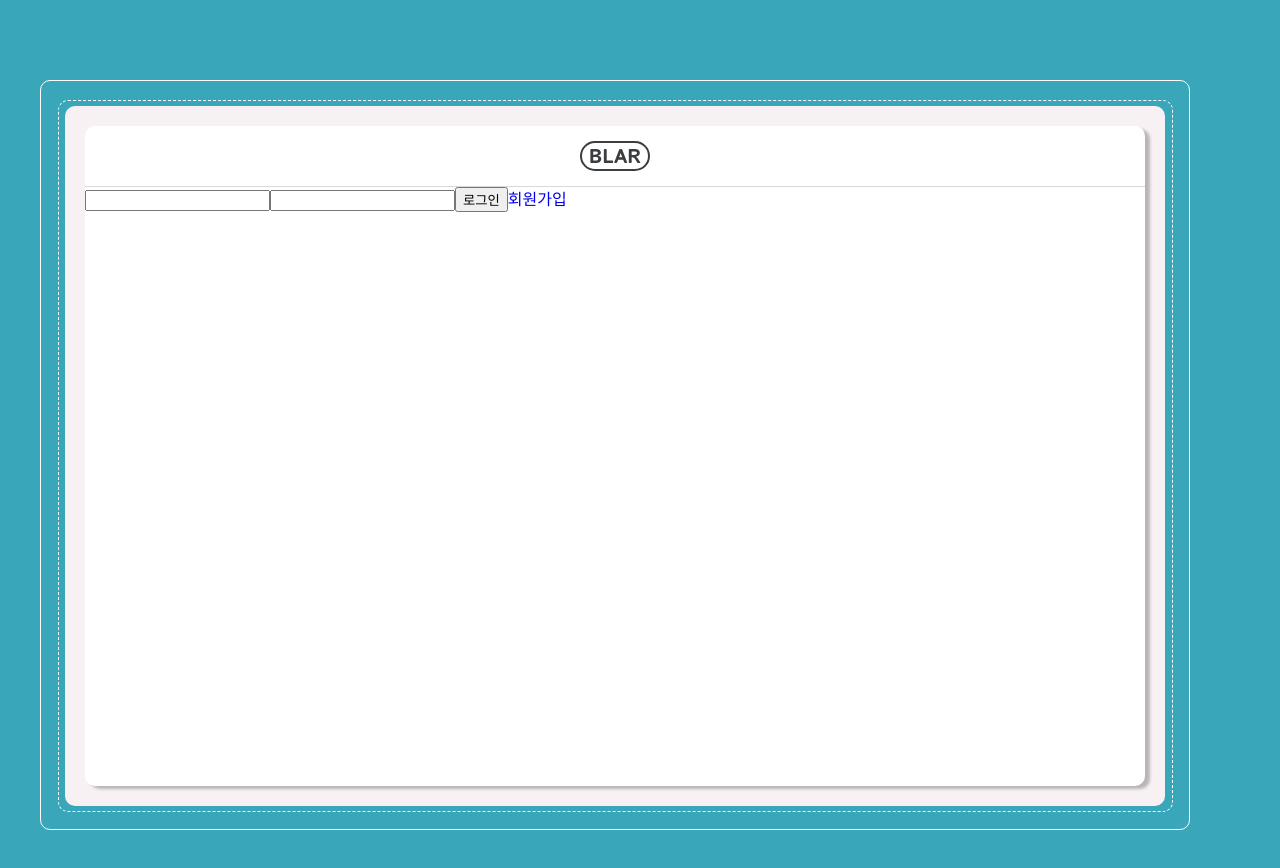
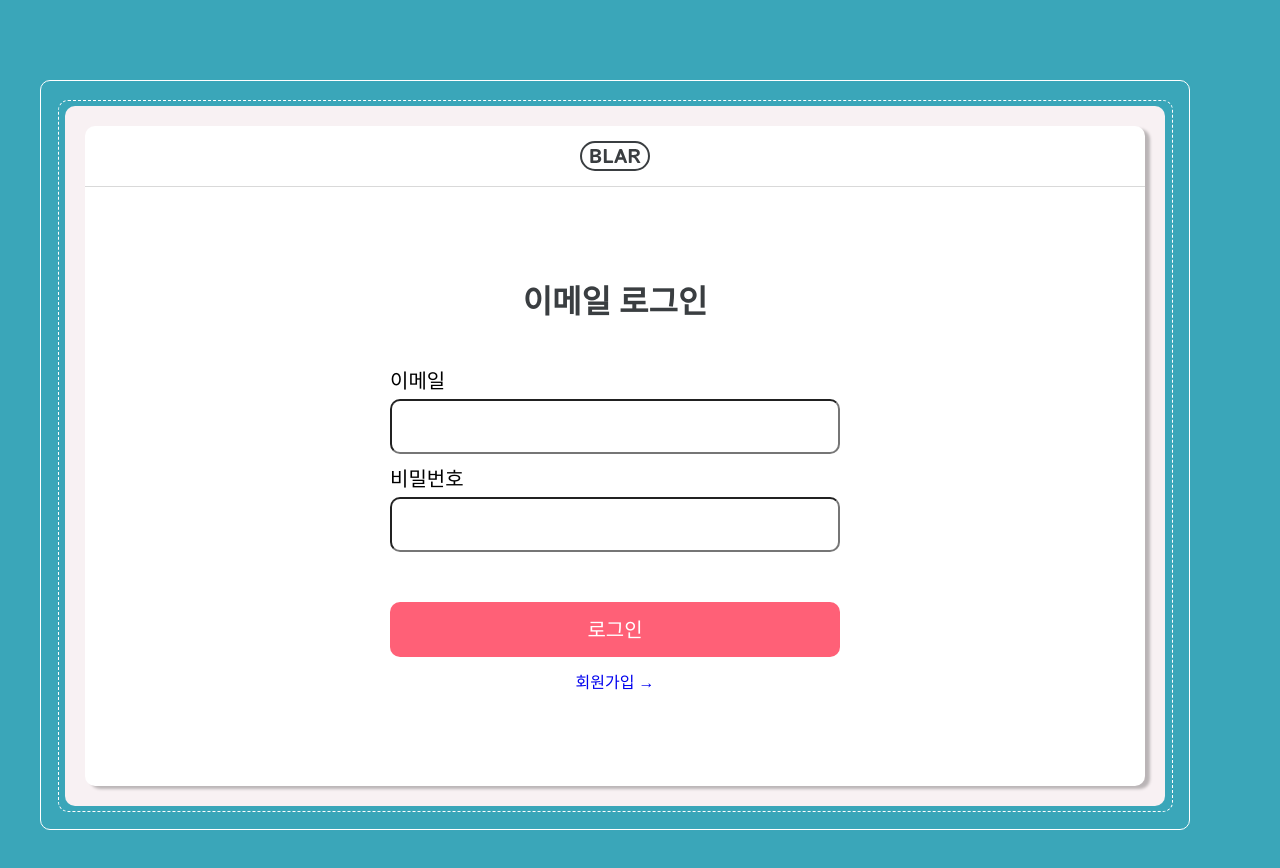
Before and after one commit to Naeil-Baeum-Camp-React/newsfeed-project, a React (Vite) app: page /login/email in a window 1280 px wide. Shown: the top 868 px of the page. Built offline with nearby package versions, Linux system fonts and the light colour scheme.

Commit message:
stlye : style/join

```diff
--- a/src/pages/Login/LoginMainPage.jsx
+++ b/src/pages/Login/LoginMainPage.jsx
@@ -8,7 +8,7 @@ import styled from 'styled-components';
 import emailImage from '../../asset/email.svg';
 import gitImage from '../../asset/github.svg';
 import { setDataToLocal } from '../../utils/storageFunc';
-import { StLoginContainer, StTitle } from './LoginStyle';
+import { StButtonBox, StJoinButton, StLoginContainer, StTitle } from './LoginStyle';
 
 function LoginMainPage() {
   const navigate = useNavigate();
@@ -68,21 +68,6 @@ const StButtonContainer = styled.div`
   align-items: center;
   gap: 15px;
 `;
-const StButtonBox = styled.div`
-  width: 450px;
-  height: 65px;
-  display: flex;
-  justify-content: center;
-  align-items: center;
-  gap: 10px;
-  font-size: 20px;
-  border-radius: 10px;
-  img {
-    height: 30px;
-    width: 30px;
-    margin-bottom: 5px;
-  }
-`;
 const StEmailBox = styled(StButtonBox)`
   cursor: pointer;
   color: white;
@@ -106,14 +91,3 @@ const StGithubBox = styled(StButtonBox)`
   }
 `;
 const StJoinBox = styled(StButtonContainer)``;
-const StJoinButton = styled(StButtonBox)`
-  cursor: pointer;
-  color: white;
-  background-color: #ff6077;
-  &:hover {
-    background: #ff3553;
-  }
-  img {
-    filter: invert(100%);
-  }
-`;
--- a/src/pages/Login/LoginPage.jsx
+++ b/src/pages/Login/LoginPage.jsx
@@ -2,8 +2,10 @@ import { useEffect, useState } from 'react';
 import { Link, useNavigate } from 'react-router-dom';
 import supabase from '../../config/supabase';
 
+import styled from 'styled-components';
 import { useUser } from '../../contexts/login.context';
 import { loginResolver } from '../../validation/userSchema';
+import { StJoinButton, StLoginContainer, StTitle } from './LoginStyle';
 
 function LoginPage() {
   const [messsages, setMessages] = useState(null);
@@ -38,17 +40,83 @@ function LoginPage() {
     }
   }, [userData]);
   return (
-    <form onSubmit={handleSubmit}>
-      <input name="email" type="email" />
-      {messsages && messsages['email'] && messsages['email'].map((messsage) => <li key={messsage}>{messsage}</li>)}
-      <input name="password" type="password" />
-      {messsages &&
-        messsages['password'] &&
-        messsages['password'].map((messsage) => <li key={messsage}>{messsage}</li>)}
-      <button type="submit">로그인</button>
-      <Link to="/join">회원가입</Link>
-    </form>
+    <StCustomLoginContainer>
+      <StLoginForm onSubmit={handleSubmit}>
+        <StTitle>이메일 로그인</StTitle>
+
+        <StInputSection>
+          <StInputDiv>
+            <label htmlFor="email">이메일</label>
+            <StInput id="email" name="email" type="email" />
+            {messsages &&
+              messsages['email'] &&
+              messsages['email'].map((messsage) => <li key={messsage}>{messsage}</li>)}
+          </StInputDiv>
+
+          <StInputDiv>
+            <label htmlFor="password">비밀번호</label>
+            <StInput id="password" name="password" type="password" />
+            {messsages &&
+              messsages['password'] &&
+              messsages['password'].map((messsage) => <li key={messsage}>{messsage}</li>)}
+          </StInputDiv>
+        </StInputSection>
+
+        <StJoinDiv>
+          <StJoinButton type="submit">로그인</StJoinButton>
+          <Link to="/join">회원가입 &rarr;</Link>
+        </StJoinDiv>
+      </StLoginForm>
+    </StCustomLoginContainer>
   );
 }
 
 export default LoginPage;
+
+const StCustomLoginContainer = styled(StLoginContainer)`
+  gap: 50px;
+  flex-grow: 1;
+  display: flex;
+  justify-content: center;
+  align-items: center;
+`;
+const StLoginForm = styled.form`
+  display: flex;
+  flex-direction: column;
+  gap: 50px;
+`;
+
+const StInputSection = styled.section`
+  display: flex;
+  flex-direction: column;
+  gap: 15px;
+`;
+const StInputDiv = styled.div`
+  display: flex;
+  flex-direction: column;
+  justify-content: center;
+  align-items: start;
+  gap: 8px;
+  font-size: 20px;
+`;
+const StInput = styled.input`
+  /* flex-grow: 1; */
+  height: 55px;
+  width: 450px;
+  box-sizing: border-box;
+  gap: 10px;
+  padding: 0 10px;
+  border-radius: 10px;
+  font-size: 20px;
+`;
+const StJoinDiv = styled.div`
+  display: flex;
+  flex-direction: column;
+  align-items: center;
+  justify-content: center;
+  gap: 8px;
+  a {
+    margin-top: 10px;
+    font-weight: 500;
+  }
+`;
--- a/src/pages/Login/LoginStyle.jsx
+++ b/src/pages/Login/LoginStyle.jsx
@@ -19,3 +19,31 @@ export const StTitle = styled.h1`
   font-weight: 600;
   color: #3a3e41;
 `;
+
+export const StButtonBox = styled.div`
+  width: 450px;
+  height: 55px;
+  display: flex;
+  justify-content: center;
+  align-items: center;
+  gap: 10px;
+  font-size: 20px;
+  border-radius: 10px;
+  img {
+    height: 30px;
+    width: 30px;
+    margin-bottom: 5px;
+  }
+`;
+
+export const StJoinButton = styled(StButtonBox)`
+  cursor: pointer;
+  color: white;
+  background-color: #ff6077;
+  &:hover {
+    background: #ff3553;
+  }
+  img {
+    filter: invert(100%);
+  }
+`;
```
